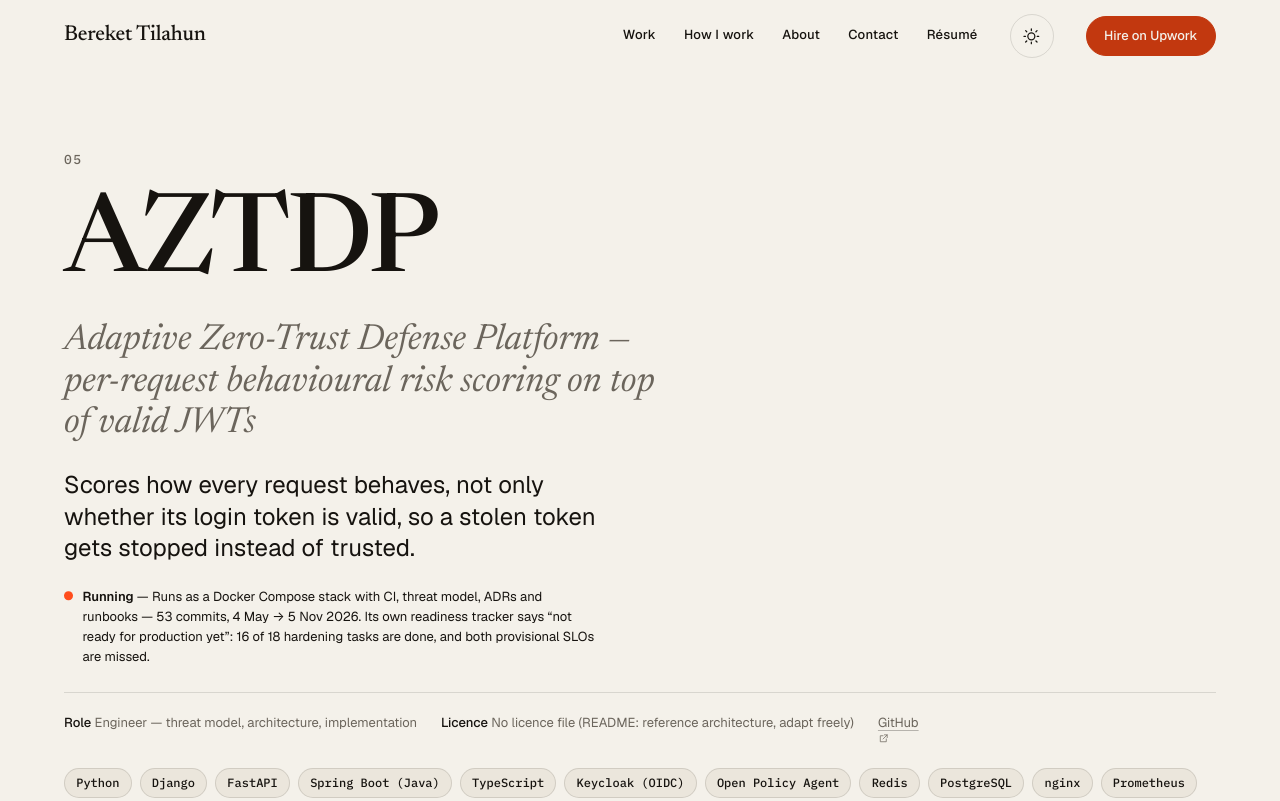
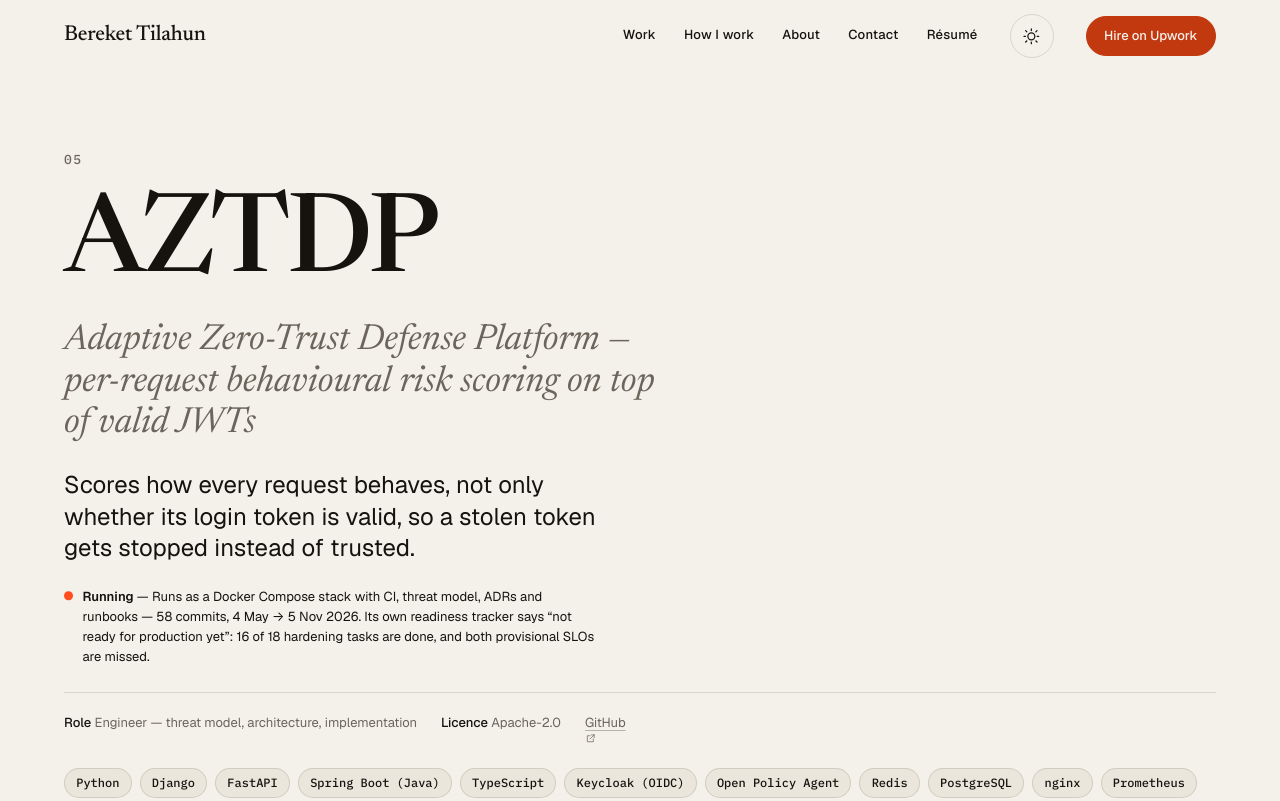
Before and after one commit to Berakhah/Berakhah.github.io, a plain HTML site: page work/aztdp.html in a window 1280 px wide. Shown: the top 801 px of the page. Drawn offline with Linux system fonts and the light colour scheme.

Commit message:
Deploy: AZTDP licence is Apache-2.0; update commit count
Built from bereket-portfolio dd1a2c1 with contactMode "upwork".

Co-Authored-By: Claude Opus 5.5 <noreply@anthropic.com>

```diff
--- a/work/aztdp.html
+++ b/work/aztdp.html
@@ -564,10 +564,10 @@ html.drawer-open { overflow: hidden; }
     <h1 class="cs-title rv" style="--d:60ms">AZTDP</h1>
     <p class="cs-tagline rv" style="--d:120ms">Adaptive Zero-Trust Defense Platform — per-request behavioural risk scoring on top of valid JWTs</p>
     <p class="cs-plain rv" style="--d:180ms">Scores how every request behaves, not only whether its login token is valid, so a stolen token gets stopped instead of trusted.</p>
-    <p class="cs-status rv" style="--d:240ms"><span class="dot" aria-hidden="true"></span><span><strong>Running</strong> — Runs as a Docker Compose stack with CI, threat model, ADRs and runbooks — 53 commits, 4 May → 5 Nov 2026. Its own readiness tracker says “not ready for production yet”: 16 of 18 hardening tasks are done, and both provisional SLOs are missed.</span></p>
+    <p class="cs-status rv" style="--d:240ms"><span class="dot" aria-hidden="true"></span><span><strong>Running</strong> — Runs as a Docker Compose stack with CI, threat model, ADRs and runbooks — 58 commits, 4 May → 5 Nov 2026. Its own readiness tracker says “not ready for production yet”: 16 of 18 hardening tasks are done, and both provisional SLOs are missed.</span></p>
     <div class="cs-meta rv" style="--d:300ms">
       <span><strong>Role</strong> Engineer — threat model, architecture, implementation</span>
-      <span><strong>Licence</strong> No licence file (README: reference architecture, adapt freely)</span>
+      <span><strong>Licence</strong> Apache-2.0</span>
       <a class="text-link" href="https://github.com/Berakhah/Adaptive-Zero-Trust-Defense-Platform--AZTDP-" rel="noopener" target="_blank">GitHub <svg class="icon icon-xs" viewBox="0 0 24 24" fill="none" stroke="currentColor" stroke-width="1.6" stroke-linecap="round" stroke-linejoin="round" aria-hidden="true" focusable="false"><path d="M14 4h6v6M20 4l-9 9M18 13v6H5V6h6"/></svg></a>
     </div>
     <div class="cs-tech rv" style="--d:360ms"><span class="chip">Python</span><span class="chip">Django</span><span class="chip">FastAPI</span><span class="chip">Spring Boot (Java)</span><span class="chip">TypeScript</span><span class="chip">Keycloak (OIDC)</span><span class="chip">Open Policy Agent</span><span class="chip">Redis</span><span class="chip">PostgreSQL</span><span class="chip">nginx</span><span class="chip">Prometheus</span><span class="chip">Alertmanager</span><span class="chip">Grafana</span><span class="chip">Docker Compose</span><span class="chip">GitHub Actions</span><span class="chip">cosign</span><span class="chip">Locust</span></div>
@@ -720,8 +720,8 @@ docs/                threat model · architecture + ADRs · API contracts
       <h2 class="cs-h" id="caveats-h">Caveats &amp; status</h2>
 
       <p class="cs-caveat">Not production-ready, by its own tracker: both provisional SLOs are missed, the go-live checklist has not been executed, the release workflow has never run on a tag, and five owner decisions are open. Single-region, Compose-only.</p>
-      <ul class="bullets"><li>Not production-ready: both provisional SLOs are missed (best run p99 820 ms), the go-live checklist has not been run, and the release workflow has never run on a tag.</li><li>Anomaly scoring fails open: if the anomaly service errors or exceeds its 150 ms timeout, the request is scored without the ML signal. Every fallback is now counted and alerted on; whether high-sensitivity endpoints should fail closed is an open owner decision.</li><li>The replay check is not atomic, so two concurrent requests on one token can both pass it (accepted).</li><li><code>X-Client-Ip</code> and <code>X-Geo</code> are trusted only from the pinned nginx address; anything that reaches the apps without going through nginx can spoof them.</li><li>Single region, single node, Compose only; Kubernetes and Helm manifests are no longer maintained.</li><li>No licence file; the README describes it as a reference architecture to adapt freely.</li></ul>
-      <div class="status-block"><p><strong>Running</strong> — Runs as a Docker Compose stack with CI, threat model, ADRs and runbooks — 53 commits, 4 May → 5 Nov 2026. Its own readiness tracker says “not ready for production yet”: 16 of 18 hardening tasks are done, and both provisional SLOs are missed.</p><p class="">Running, not production-ready — 53 commits between 4 May and 5 Nov 2026. A production-readiness pass (PR #2, merged 27 Oct 2026) closed 16 of 18 hardening tasks; quarantining Kubernetes/Helm and wiring one SOC dashboard to real data remain, along with the SLO miss and five open owner decisions. No licence file.</p></div>
+      <ul class="bullets"><li>Not production-ready: both provisional SLOs are missed (best run p99 820 ms), the go-live checklist has not been run, and the release workflow has never run on a tag.</li><li>Anomaly scoring fails open: if the anomaly service errors or exceeds its 150 ms timeout, the request is scored without the ML signal. Every fallback is now counted and alerted on; whether high-sensitivity endpoints should fail closed is an open owner decision.</li><li>The replay check is not atomic, so two concurrent requests on one token can both pass it (accepted).</li><li><code>X-Client-Ip</code> and <code>X-Geo</code> are trusted only from the pinned nginx address; anything that reaches the apps without going through nginx can spoof them.</li><li>Single region, single node, Compose only; Kubernetes and Helm manifests are no longer maintained.</li></ul>
+      <div class="status-block"><p><strong>Running</strong> — Runs as a Docker Compose stack with CI, threat model, ADRs and runbooks — 58 commits, 4 May → 5 Nov 2026. Its own readiness tracker says “not ready for production yet”: 16 of 18 hardening tasks are done, and both provisional SLOs are missed.</p><p class="">Running, not production-ready — 58 commits between 4 May and 5 Nov 2026. A production-readiness pass (PR #2, merged 27 Oct 2026) closed 16 of 18 hardening tasks; quarantining Kubernetes/Helm and wiring one SOC dashboard to real data remain, along with the SLO miss and five open owner decisions. Licence: Apache-2.0.</p></div>
     </section>
 
     <section class="cs-sec rv" id="repo" aria-labelledby="repo-h">
@@ -729,7 +729,7 @@ docs/                threat model · architecture + ADRs · API contracts
 
       <div class="repo-block"><a class="chip chip-link" href="https://github.com/Berakhah/Adaptive-Zero-Trust-Defense-Platform--AZTDP-" rel="noopener" target="_blank">
       <svg class="icon " viewBox="0 0 24 24" fill="none" stroke="currentColor" stroke-width="1.6" stroke-linecap="round" stroke-linejoin="round" aria-hidden="true" focusable="false"><path d="M9 19c-4.3 1.4-4.3-2.5-6-3m12 5v-3.5c0-1 .1-1.4-.5-2 2.8-.3 5.5-1.4 5.5-6a4.6 4.6 0 0 0-1.3-3.2 4.2 4.2 0 0 0-.1-3.2s-1.1-.3-3.5 1.3a12.3 12.3 0 0 0-6.2 0C6.5 2.8 5.4 3.1 5.4 3.1a4.2 4.2 0 0 0-.1 3.2A4.6 4.6 0 0 0 4 9.5c0 4.6 2.7 5.7 5.5 6-.6.6-.6 1.2-.5 2V21"/></svg><span class="mono">github.com/Berakhah/aztdp</span><svg class="icon icon-xs" viewBox="0 0 24 24" fill="none" stroke="currentColor" stroke-width="1.6" stroke-linecap="round" stroke-linejoin="round" aria-hidden="true" focusable="false"><path d="M14 4h6v6M20 4l-9 9M18 13v6H5V6h6"/></svg>
-    </a><span class="chip chip-muted">No licence file (README: reference architecture, adapt freely)</span></div>
+    </a><span class="chip chip-muted">Apache-2.0</span></div>
       <p class="repo-note">Public repository: github.com/Berakhah/Adaptive-Zero-Trust-Defense-Platform--AZTDP-.</p>
     </section>
   </div>
```
